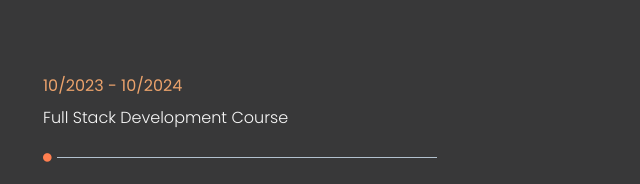
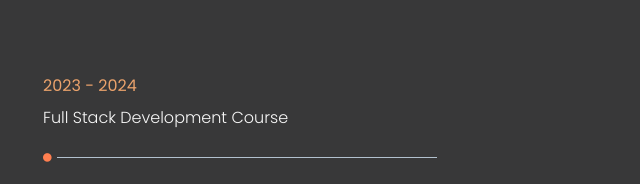
Before and after one commit to DanielIozia/DanielIozia.github.io, a plain HTML site: page index.html in a window 1280 px wide. Shown: the part 1820-2004 px from the top of the page, 612-1252 px from the left. Drawn offline with nearby package versions, Linux system fonts and the light colour scheme.

Commit message:
cambiata data

```diff
--- a/index.html
+++ b/index.html
@@ -226,7 +226,7 @@
 						<div class="col-sm-6">
 							<div class="single-horizontal-timeline">
 								<div class="experience-time">
-									<h2>10/2023 - 10/2024</h2>
+									<h2>2023 - 2024</h2>
 									<h3>  Full Stack Development  Course </h3>
 								</div><!--/.experience-time-->
 								<div class="timeline-horizontal-border">
```
